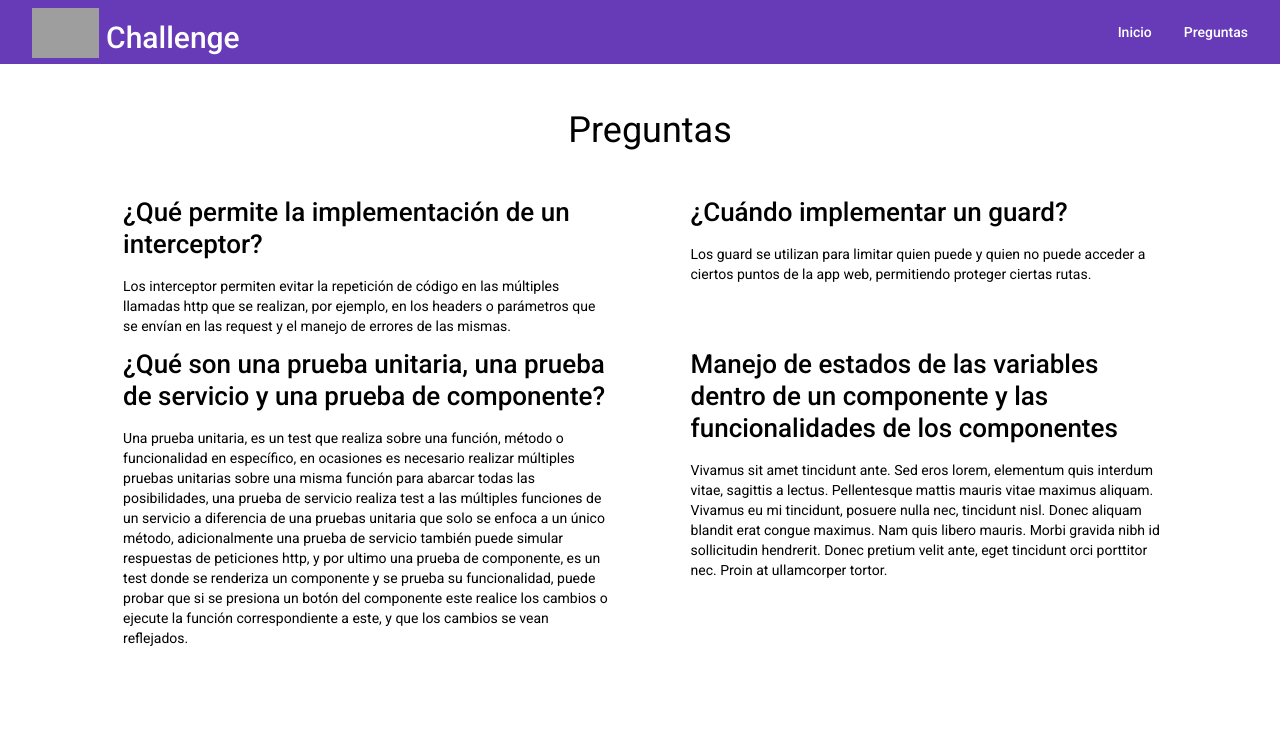
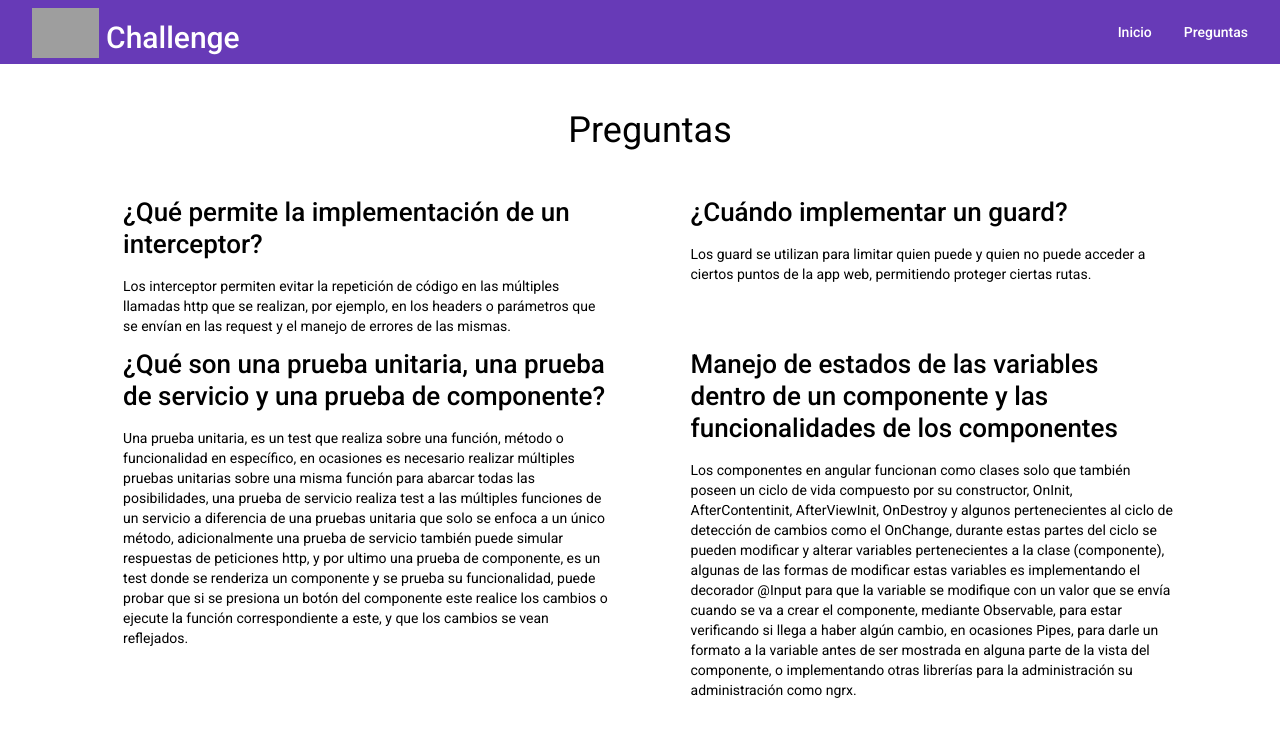
Before and after one commit to DMRmejiar/CubitChallenge, an Angular app: page /questions in a window 1280 px wide. Shown: the top 736 px of the page. Built offline with nearby package versions, Linux system fonts and the light colour scheme; grey boxes are pictures that could not be loaded.

Commit message:
Resuelta ultima pregunta

```diff
--- a/src/app/pages/questions/questions.component.html
+++ b/src/app/pages/questions/questions.component.html
@@ -26,8 +26,10 @@
     <div class="element">
         <h2>Manejo de estados de las variables dentro de un componente y las funcionalidades de los componentes</h2>
         <p>
-            Vivamus sit amet tincidunt ante. Sed eros lorem, elementum quis interdum vitae, sagittis a lectus. Pellentesque mattis mauris vitae maximus aliquam. Vivamus eu mi tincidunt, posuere nulla nec, tincidunt nisl. Donec aliquam blandit erat congue maximus.
-            Nam quis libero mauris. Morbi gravida nibh id sollicitudin hendrerit. Donec pretium velit ante, eget tincidunt orci porttitor nec. Proin at ullamcorper tortor.
+            Los componentes en angular funcionan como clases solo que también poseen un ciclo de vida compuesto por su constructor, OnInit, AfterContentinit, AfterViewInit, OnDestroy y algunos pertenecientes al ciclo de detección de cambios como el OnChange, durante
+            estas partes del ciclo se pueden modificar y alterar variables pertenecientes a la clase (componente), algunas de las formas de modificar estas variables es implementando el decorador @Input para que la variable se modifique con un valor que
+            se envía cuando se va a crear el componente, mediante Observable, para estar verificando si llega a haber algún cambio, en ocasiones Pipes, para darle un formato a la variable antes de ser mostrada en alguna parte de la vista del componente,
+            o implementando otras librerías para la administración su administración como ngrx.
         </p>
 
     </div>
```
